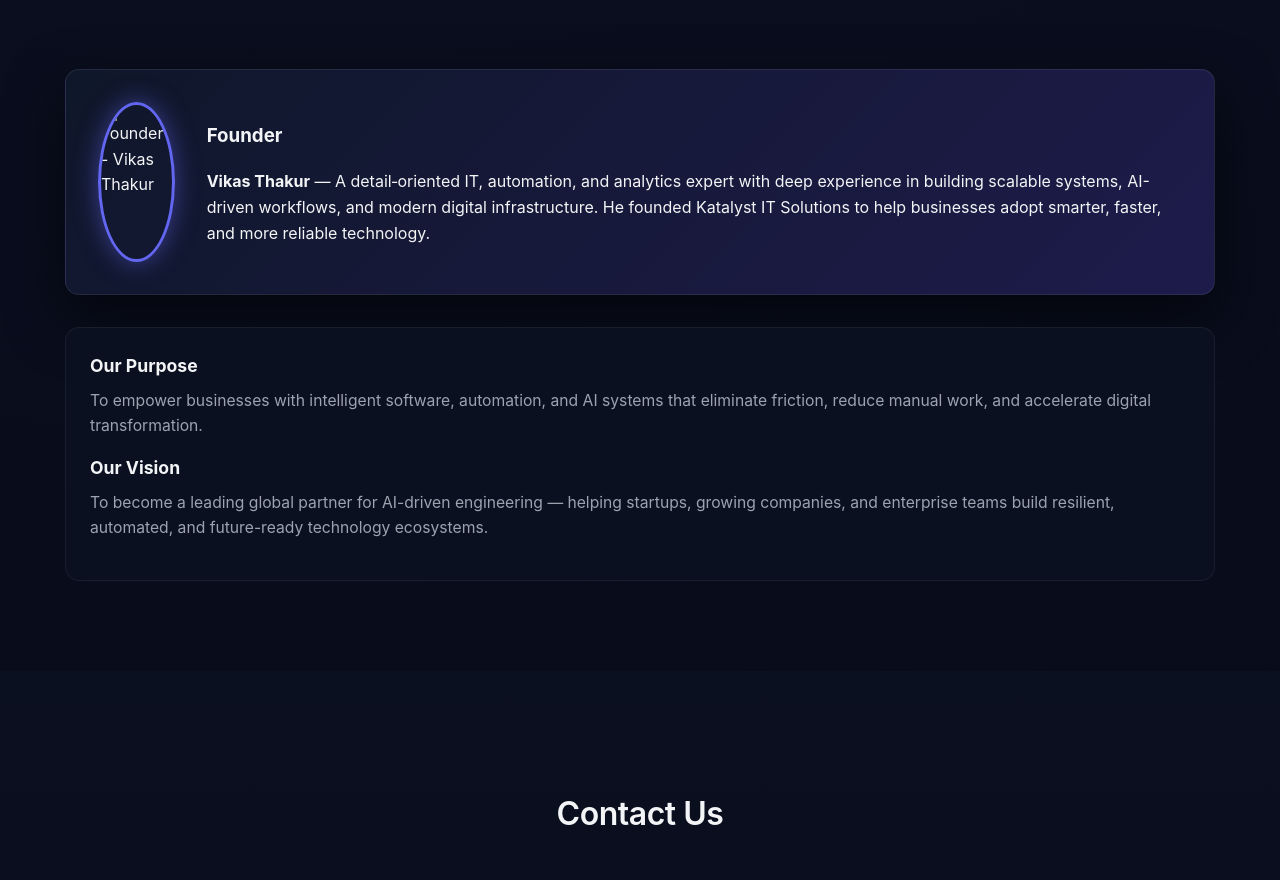
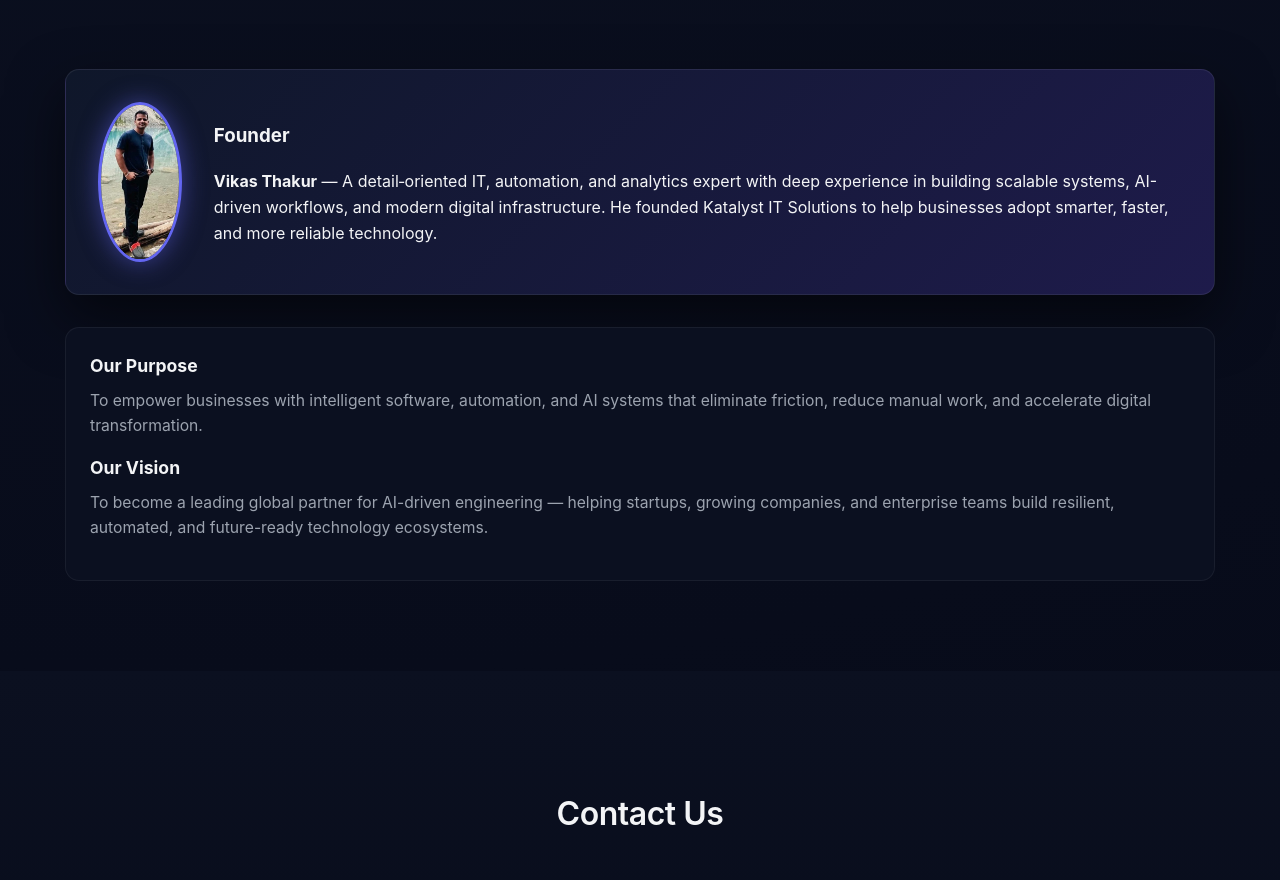
Before and after one commit to fantom872701/katalyst-site, a website: page index.html in a window 1280 px wide. Shown: the part 1880-2760 px from the top of the page. Drawn offline with Linux system fonts and the light colour scheme.

Commit message:
Update index.html

```diff
--- a/index.html
+++ b/index.html
@@ -95,7 +95,7 @@
 
     <div class="founder-block">
       <!-- ⭐ Your uploaded founder photo goes here -->
-      <img src="founder.jpg" alt="Founder - Vikas Thakur" class="founder-photo" />
+      <img src="founder.jpeg" alt="Founder - Vikas Thakur" class="founder-photo" />
       <div>
         <h3>Founder</h3>
         <p><strong>Vikas Thakur</strong> — A detail‑oriented IT, automation, and analytics expert with deep experience in building scalable systems, AI-driven workflows, and modern digital infrastructure. He founded Katalyst IT Solutions to help businesses adopt smarter, faster, and more reliable technology.</p>
```
